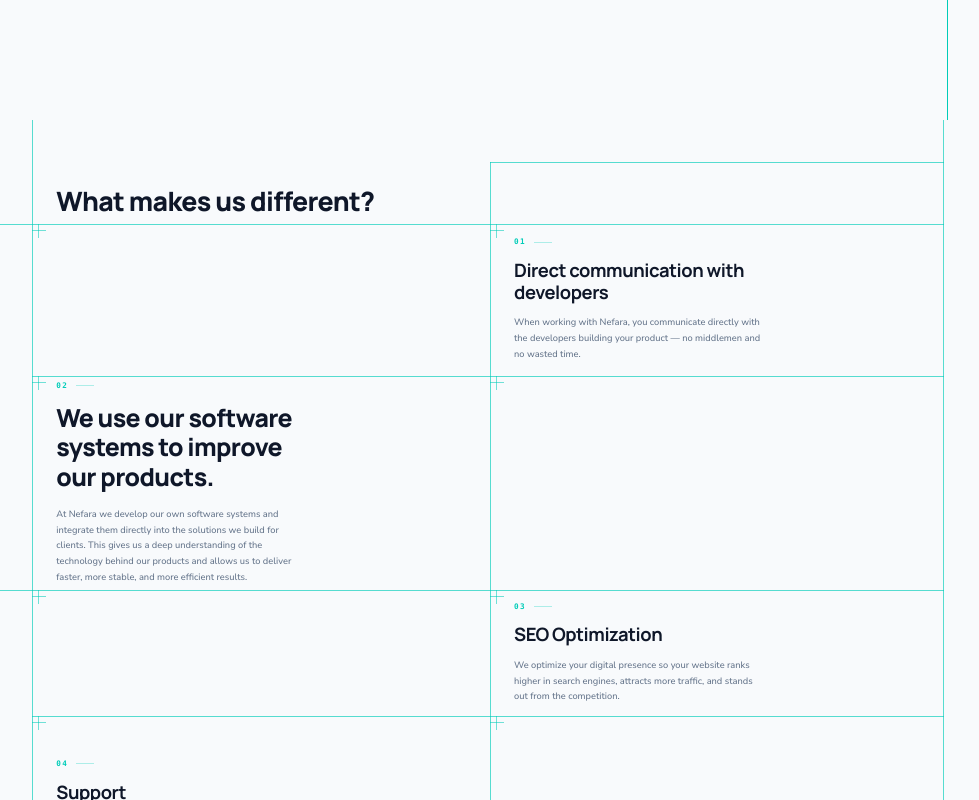
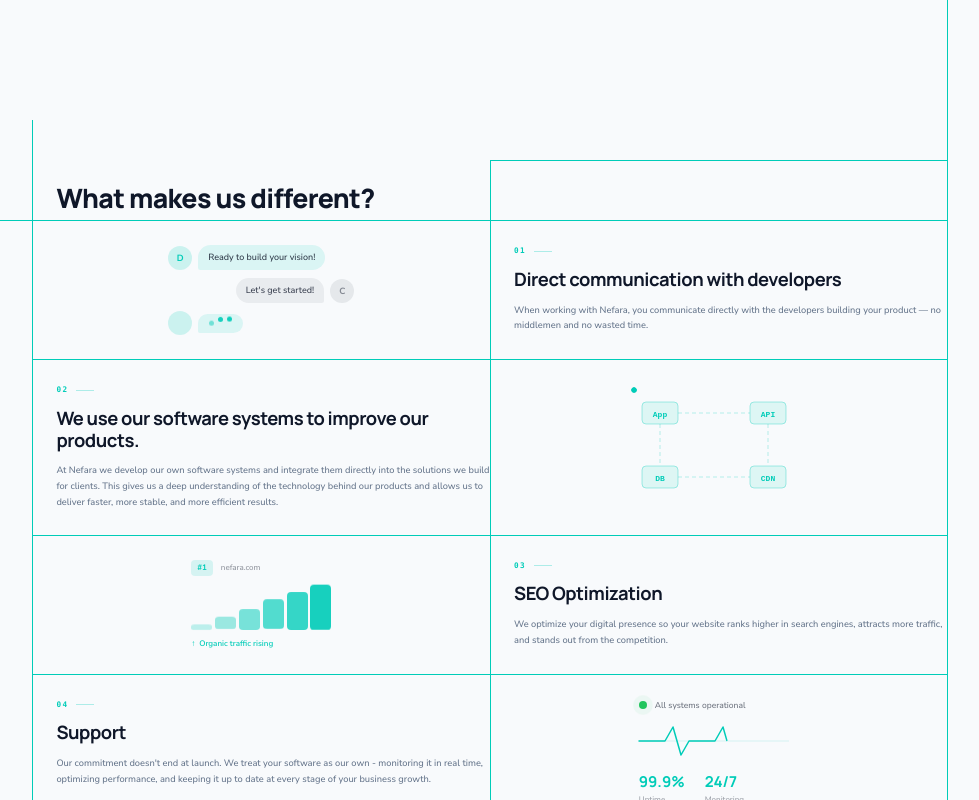
Before and after one commit to nefara-bg/Nefara-Web, a Next.js app in the folder client/: page /en in a window 1280 px wide. Shown: the part 680-1480 px from the top of the page, without its empty margins (150-1129 px from the left). Built offline with nearby package versions, Linux system fonts and the light colour scheme.

Commit message:
Mission section alt

```diff
--- a/client/src/app/[locale]/page.tsx
+++ b/client/src/app/[locale]/page.tsx
@@ -3,6 +3,7 @@ import { hasLocale } from "next-intl"
 import { notFound } from "next/navigation"
 import { setRequestLocale } from "next-intl/server"
 import { MissionSection } from "@/components/AboutSection/MissionSection"
+import { MissionSectionAlt } from "@/components/AboutSection/MissionSectionAlt"
 import { ContactCTA } from "@/components/ContactSection/ContactCTA"
 import { HeroSection } from "@/components/HeroSection/HeroSection"
 
@@ -18,6 +19,7 @@ const Page = async ({ params }: { params: Promise<{ locale: string }> }) => {
     return (
         <main className="min-h-screen bg-background">
             <HeroSection />
+            <MissionSectionAlt />
             <MissionSection />
             <ContactCTA />
         </main>
--- /dev/null
+++ b/client/src/components/AboutSection/FeatureCardFlow.tsx
@@ -0,0 +1,70 @@
+"use client"
+
+import * as motion from "motion/react-client"
+
+export default function FeatureCardFlow({
+    num, title, desc, side, delay,
+}: {
+    num: string
+    title: string
+    desc: string
+    side: "left" | "right"
+    delay: number
+}) {
+    const isLeft = side === "left"
+
+    return (
+        <motion.div
+            className="relative w-full overflow-hidden group cursor-default"
+            initial={{ opacity: 0, x: isLeft ? -36 : 36 }}
+            whileInView={{ opacity: 1, x: 0 }}
+            viewport={{ once: true, margin: "-40px" }}
+            transition={{ duration: 0.65, delay, ease: [0.22, 1, 0.36, 1] }}
+        >
+            <div
+                className="absolute inset-0 opacity-0 group-hover:opacity-100 transition-opacity duration-500 pointer-events-none"
+                style={{
+                    background: isLeft
+                        ? "radial-gradient(ellipse 75% 70% at 0% 50%, hsl(var(--primary)/0.09) 0%, transparent 100%)"
+                        : "radial-gradient(ellipse 75% 70% at 100% 50%, hsl(var(--primary)/0.09) 0%, transparent 100%)",
+                }}
+            />
+            <div
+                className={`absolute top-[8%] bottom-[8%] w-px pointer-events-none transition-opacity duration-300 opacity-0 group-hover:opacity-100 ${isLeft ? "left-0" : "right-0"}`}
+                style={{
+                    background: "linear-gradient(to bottom, transparent, hsl(var(--primary)), transparent)",
+                    boxShadow: "0 0 8px 2px hsl(var(--primary)/0.4)",
+                }}
+            />
+
+            <div className="flex flex-col justify-center pl-6 py-6">
+                <div className="flex items-center gap-2 mb-3">
+                    <span
+                        className="font-mono font-bold tracking-[0.18em] transition-[letter-spacing] duration-300 group-hover:tracking-[0.28em]"
+                        style={{ color: "hsl(var(--primary))", fontSize: "clamp(0.48rem, 0.68vh, 0.62rem)" }}
+                    >
+                        {num}
+                    </span>
+                    <div
+                        className="h-px transition-all duration-300 opacity-30 group-hover:opacity-80"
+                        style={{ background: "hsl(var(--primary))", width: 18 }}
+                    />
+                </div>
+
+                <h3
+                    className="font-display font-bold text-foreground leading-tight transition-colors duration-200 group-hover:text-[hsl(var(--primary-strong))] mb-3"
+                    style={{ fontSize: "clamp(0.78rem, 2.3vh, 1.55rem)", lineHeight: 1.18 }}
+                >
+                    {title}
+                </h3>
+
+                <p
+                    className="text-muted-foreground transition-colors duration-200 group-hover:text-foreground/65"
+                    style={{ fontSize: "clamp(0.58rem, 1.15vh, 0.8rem)", lineHeight: 1.7 }}
+                >
+                    {desc}
+                </p>
+            </div>
+        </motion.div>
+    )
+}
--- /dev/null
+++ b/client/src/components/AboutSection/MissionHeadingFlow.tsx
@@ -0,0 +1,23 @@
+"use client"
+
+import * as motion from "motion/react-client"
+
+export default function MissionHeadingFlow({ heading }: { heading: string }) {
+    return (
+        <motion.h2
+            initial={{ opacity: 0, y: -8 }}
+            whileInView={{ opacity: 1, y: 0 }}
+            viewport={{ once: true }}
+            transition={{ duration: 0.55, delay: 0.55, ease: [0.22, 1, 0.36, 1] }}
+            className="font-display pb-2 pt-6 font-extrabold text-foreground"
+            style={{
+                paddingLeft: "1.5rem",
+                paddingRight: "1rem",
+                fontSize: "clamp(1rem, 3.33vh, 2.2rem)",
+                lineHeight: 1.1,
+            }}
+        >
+            {heading}
+        </motion.h2>
+    )
+}
--- /dev/null
+++ b/client/src/components/AboutSection/MissionSectionAlt.tsx
@@ -0,0 +1,82 @@
+import { getTranslations } from "next-intl/server"
+import MissionHeadingFlow from "./MissionHeadingFlow"
+import FeatureCardFlow from "./FeatureCardFlow"
+import WidgetCell from "./WidgetCell"
+import ChatWidget from "./ChatWidget"
+import SystemsWidget from "./SystemsWidget"
+import SEOWidget from "./SEOWidget"
+import SupportWidget from "./SupportWidget"
+
+export async function MissionSectionAlt() {
+    const t = await getTranslations("about")
+
+    return (
+        <section
+            id="about-alt"
+            className="relative isolate overflow-hidden bg-background flex flex-col"
+        >
+            <div className="relative flex flex-col h-full mx-auto" style={{ width: "71.5vw" }}>
+                <div className="absolute w-px h-full bg-primary top-0 left-0 z-10" />
+                <div className="absolute w-px h-full bg-primary top-0 right-0 z-10" />
+                <div className="absolute w-px h-full bg-primary top-10 left-1/2 z-10" />
+
+                {/* Heading row */}
+                <div className="relative grid grid-cols-2 items-end pt-10">
+                    <MissionHeadingFlow heading={t("whatMakesDifferent")} />
+                    <div className="relative w-full h-full">
+                        <div className="absolute w-full h-px bg-primary top-0 left-0 z-10" />
+                    </div>
+                    <div className="absolute h-px w-[100vw] bg-primary bottom-0 right-0" />
+                </div>
+
+                {/* Cards: rows 1–4 */}
+                <div className="grid grid-cols-2 flex-1">
+                    <WidgetCell delay={0.15} side="left">
+                        <ChatWidget />
+                    </WidgetCell>
+                    <FeatureCardFlow
+                        num="01"
+                        title={t("directContact.title")}
+                        desc={t("directContact.content")}
+                        side="right"
+                        delay={0.15}
+                    />
+                    <div className="col-span-2 h-px bg-primary" />
+                    <FeatureCardFlow
+                        num="02"
+                        title={t("ownToolsStatement")}
+                        desc={t("ownTools.content")}
+                        side="left"
+                        delay={0.22}
+                    />
+                    <WidgetCell delay={0.22} side="right">
+                        <SystemsWidget />
+                    </WidgetCell>
+                    <div className="col-span-2 h-px bg-primary" />
+                    <WidgetCell delay={0.30} side="left">
+                        <SEOWidget />
+                    </WidgetCell>
+                    <FeatureCardFlow
+                        num="03"
+                        title={t("seoOptimization.title")}
+                        desc={t("seoOptimization.content")}
+                        side="right"
+                        delay={0.30}
+                    />
+                    <div className="col-span-2 h-px bg-primary" />
+                    <FeatureCardFlow
+                        num="04"
+                        title={t("maintenance.title")}
+                        desc={t("maintenance.content")}
+                        side="left"
+                        delay={0.38}
+                    />
+                    <WidgetCell delay={0.38} side="right">
+                        <SupportWidget />
+                    </WidgetCell>
+                </div>
+
+            </div>
+        </section>
+    )
+}
--- /dev/null
+++ b/client/src/components/AboutSection/WidgetCell.tsx
@@ -0,0 +1,21 @@
+"use client"
+
+import * as motion from "motion/react-client"
+
+export default function WidgetCell({ children, delay, side = "right" }: {
+    children: React.ReactNode
+    delay: number
+    side?: "left" | "right"
+}) {
+    return (
+        <motion.div
+            className="flex items-center justify-center w-full h-full py-6"
+            initial={{ opacity: 0, x: side === "left" ? -24 : 24 }}
+            whileInView={{ opacity: 1, x: 0 }}
+            viewport={{ once: true, margin: "-40px" }}
+            transition={{ duration: 0.65, delay, ease: [0.22, 1, 0.36, 1] }}
+        >
+            {children}
+        </motion.div>
+    )
+}
```
